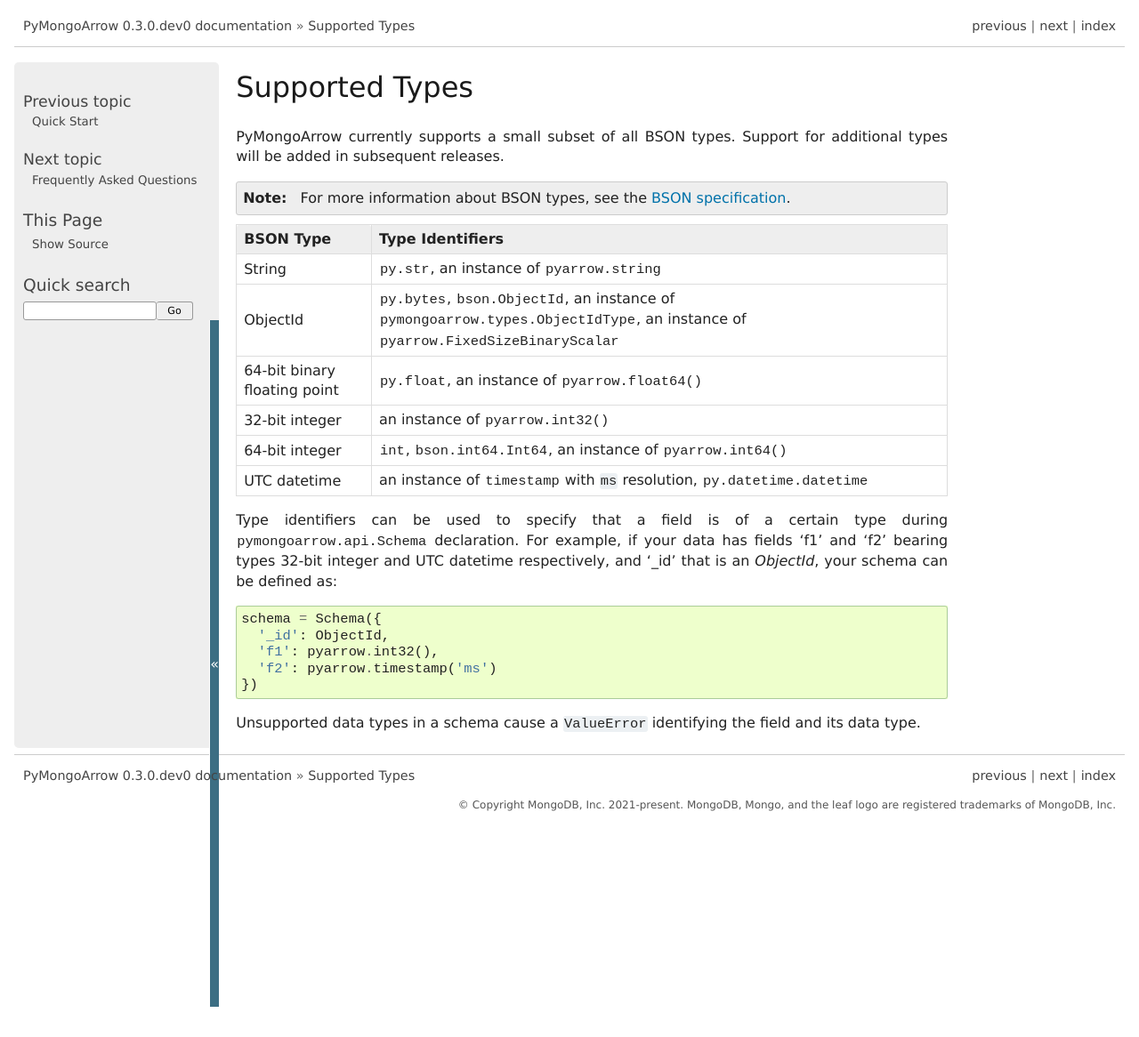
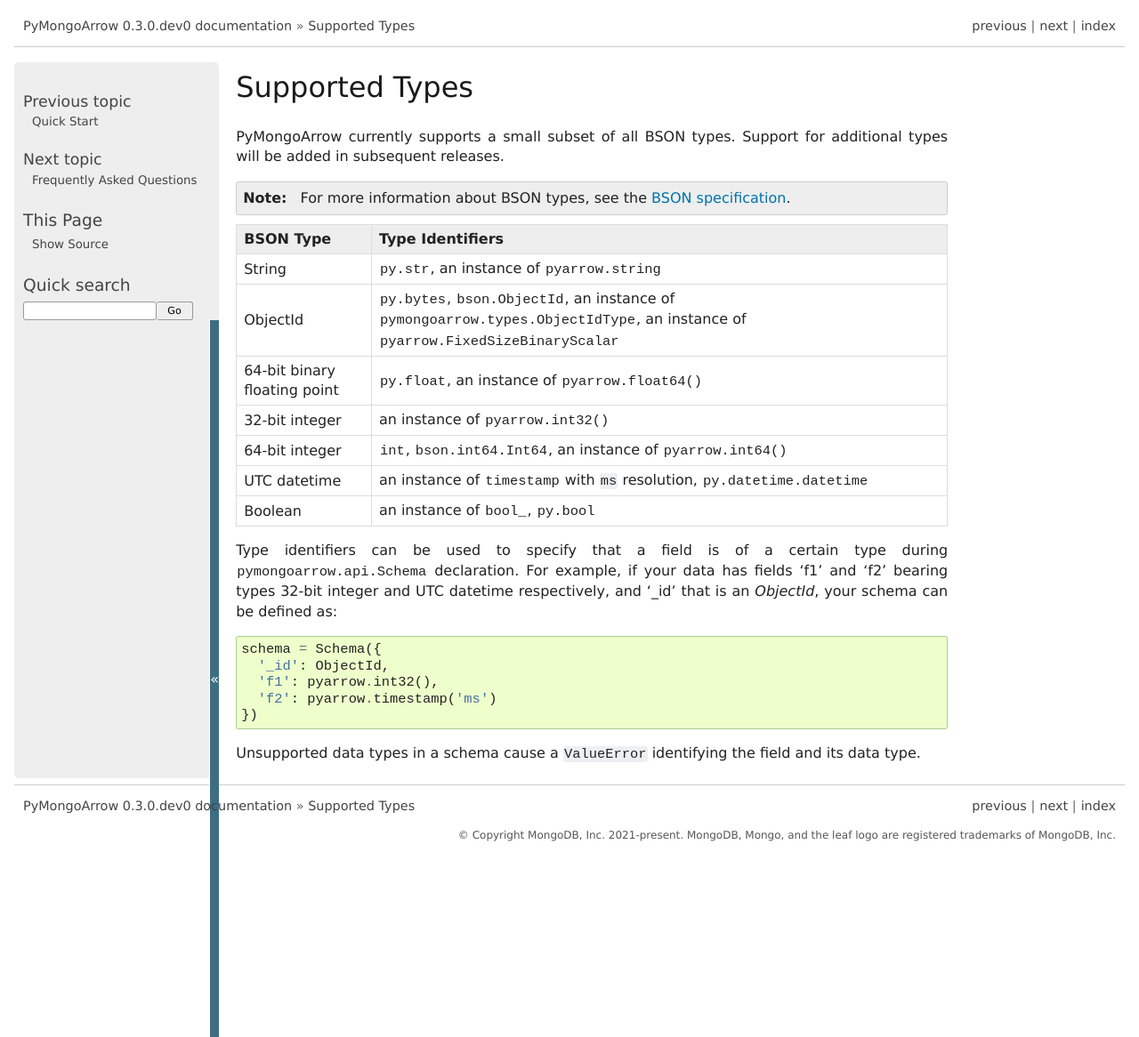
Before and after one commit to mongodb-labs/mongo-arrow, a Sphinx documentation site: the page built from bindings/python/docs/source/supported_types.rst, in a window 1280 px wide. Shown: the whole page at 89% size. Built offline with Sphinx 7.4.7, drawn with Linux system fonts in a browser that asks for light colours; before the commit the page ends 1132 px from its top, so only the background shows below that.

Commit message:
add to changelog and supported_types.rst

```diff
--- a/bindings/python/docs/source/changelog.rst
+++ b/bindings/python/docs/source/changelog.rst
@@ -6,6 +6,7 @@ Changes in Version 0.3.0
 - Support for `ObjectId` `bson` type.
 - Improve error message when schema contains an unsupported type.
 - Add support for BSON string type.
+- Add support for BSON boolean type.
 
 Changes in Version 0.2.0
 ------------------------
--- a/bindings/python/docs/source/supported_types.rst
+++ b/bindings/python/docs/source/supported_types.rst
@@ -27,6 +27,8 @@ Support for additional types will be added in subsequent releases.
      - :class:`~py.int`, :class:`bson.int64.Int64`, an instance of :meth:`pyarrow.int64`
    * - UTC datetime
      - an instance of :class:`~pyarrow.timestamp` with ``ms`` resolution, :class:`py.datetime.datetime`
+   * - Boolean
+     - an instance of :class:`~pyarrow.bool_`, :class:`py.bool`
 
 Type identifiers can be used to specify that a field is of a certain type
 during :class:`pymongoarrow.api.Schema` declaration. For example, if your data
```
Also changed, not shown: 1 other file.
